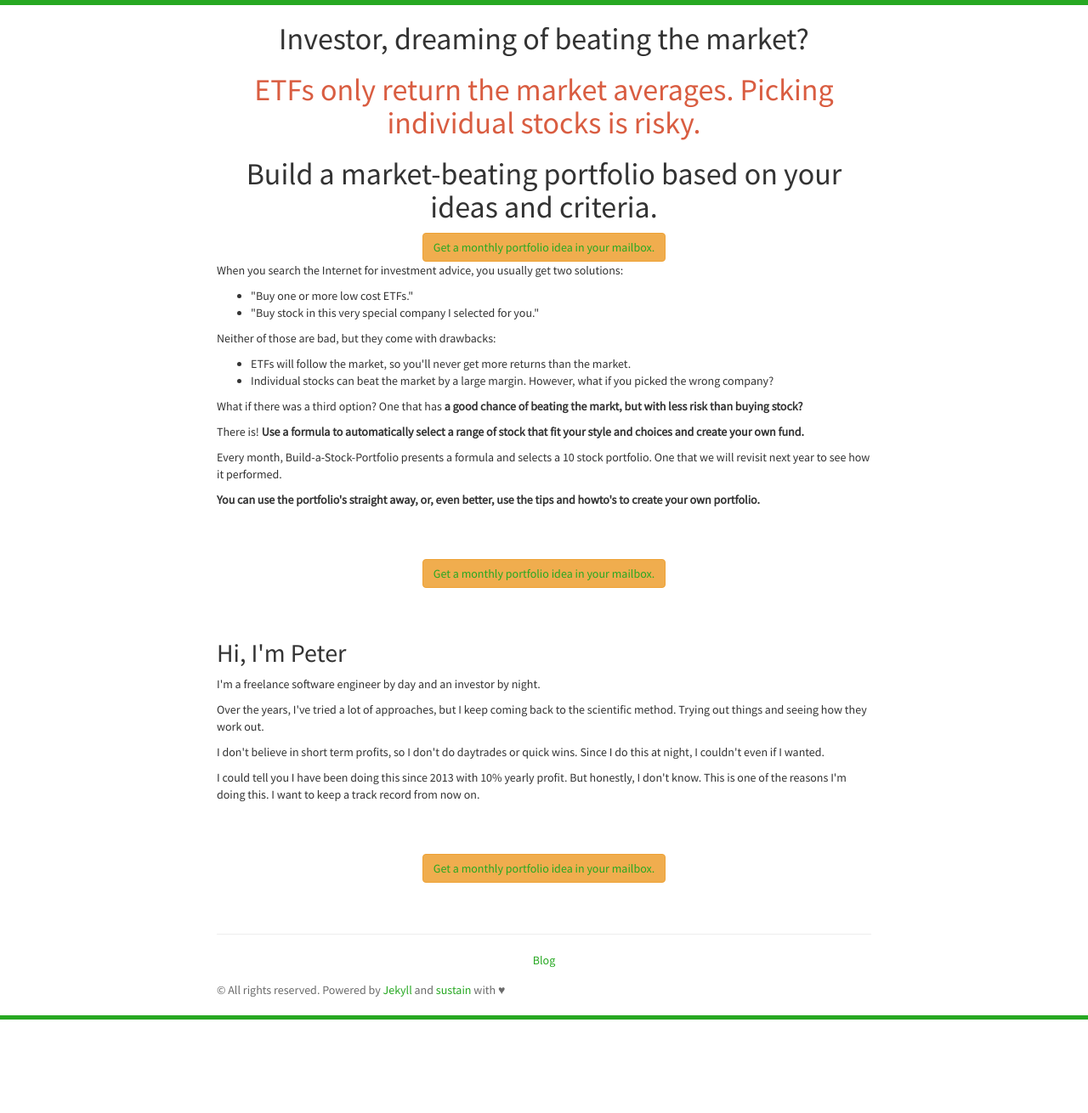
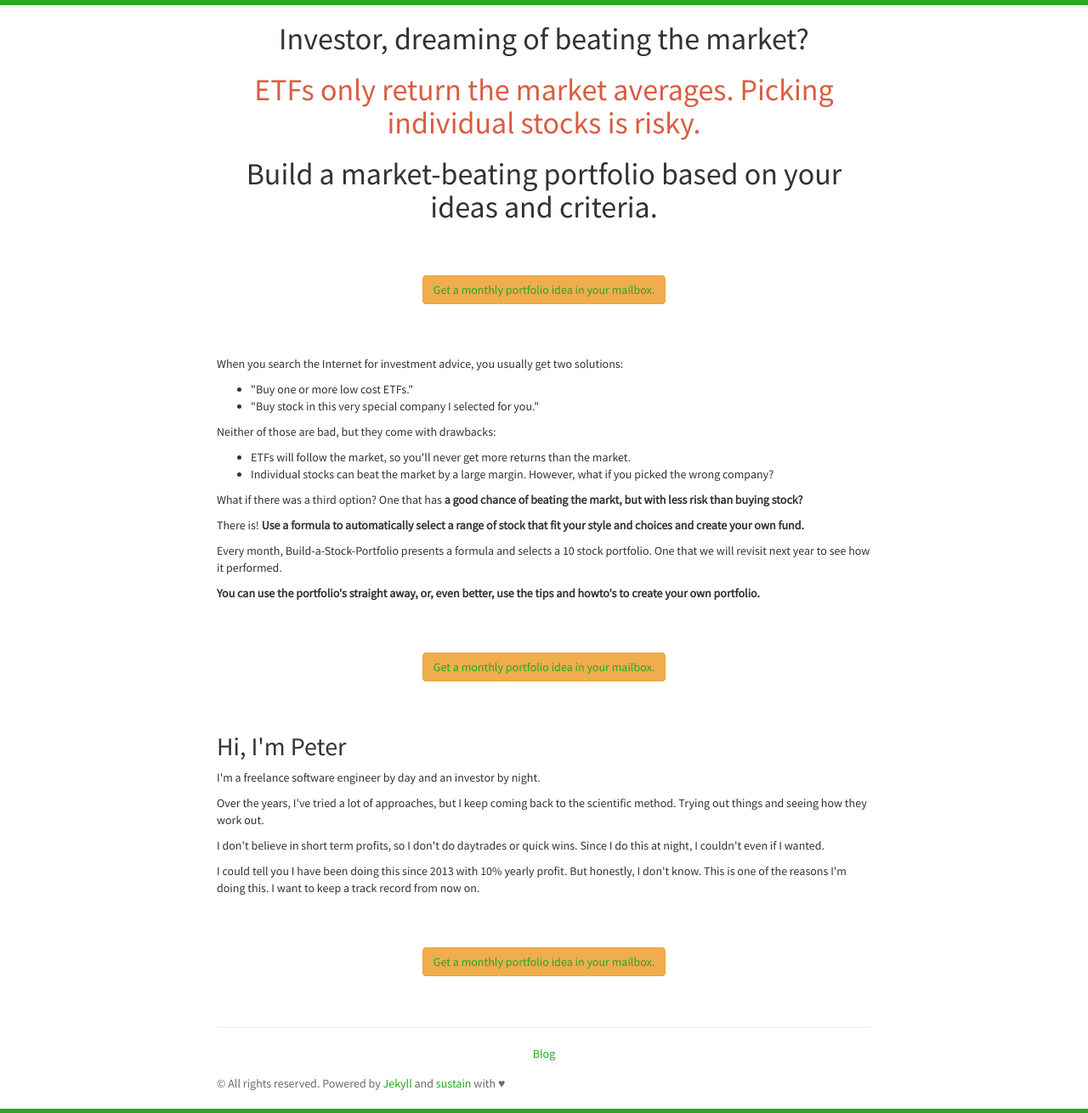
Before and after one commit to pbackx/build-a-stock-portfolio, a Jekyll site: the page built from index.html, in a window 1280 px wide. Shown: the whole page at 85% size. Built offline with Jekyll 4.4.1, drawn with Linux system fonts in a browser that asks for light colours; nearby versions of some CDN libraries; the list of posts is cut into pages by our own code; comment, search, counter and statistics services are not loaded; before the commit the page ends 1200 px from its top, so only the background shows below that.

Commit message:
Upgrade Jekyll + minor fixes

```diff
--- a/_config.yml
+++ b/_config.yml
@@ -12,7 +12,7 @@
 
 # edit here to achieve your personal greatness
 url: https://www.buildastockportfolio.com/
-baseurl: https://www.buildastockportfolio.com/
+baseurl:
 title: Build-a-Stock-Portfolio
 author: Peter Backx
 description: Personal blog and resume
--- a/_includes/header.html
+++ b/_includes/header.html
@@ -1,7 +1,7 @@
 <nav class="navbar navbar-default">
   <div class="container">
     <div class="navbar-header">
-      <a class="navbar-brand" href="{{ site.baseurl }}"><i class="fa fa-home"></i></a>
+      <a class="navbar-brand" href="{{ site.baseurl }}/"><i class="fa fa-home"></i></a>
     </div>
     <div id="navbar">
       <ul class="nav navbar-nav navbar-right">
--- a/index.html
+++ b/index.html
@@ -9,7 +9,7 @@
     <h1 align="center">Investor, dreaming of beating the market?</h1>
     <h1 align="center"> <span style="color:#d95d41;">ETFs only return the market averages. Picking individual stocks is risky.</span></h1>
     <h1 align="center">Build a market-beating portfolio based on your ideas and criteria.</h1>
-    <div align="center"><a href="#" class="btn btn-warning" role="button">Get a monthly portfolio idea in your mailbox.</a></div>
+    <div align="center" style="margin-top:60px;margin-bottom: 60px;"><a href="#" class="btn btn-warning" role="button">Get a monthly portfolio idea in your mailbox.</a></div>
 
     <p>
     	When you search the Internet for investment advice, you usually get two solutions:
--- a/static/js/main.js
+++ b/static/js/main.js
@@ -1,6 +1,4 @@
 function showPopup() {
-	console.log('pop')
-
 	window.dojoRequire(["mojo/signup-forms/Loader"], function(L) { L.start({"baseUrl":"mc.us1.list-manage.com","uuid":"dfef2582094d2c4bfe9f2a0f0","lid":"a04d8917e6","uniqueMethods":true}) })
 	//unsetting the cookie
 	document.cookie = "MCPopupClosed=; expires=Thu, 01 Jan 1970 00:00:00 UTC";
@@ -15,5 +13,5 @@
             scrollTop: e(this.hash).offset().top
         }, 1e3)
     })
-    e(".btn .btn-warning").click(showPopup);
+    e(".btn.btn-warning").click(showPopup);
 });
```
Also changed, not shown: Gemfile.lock.
